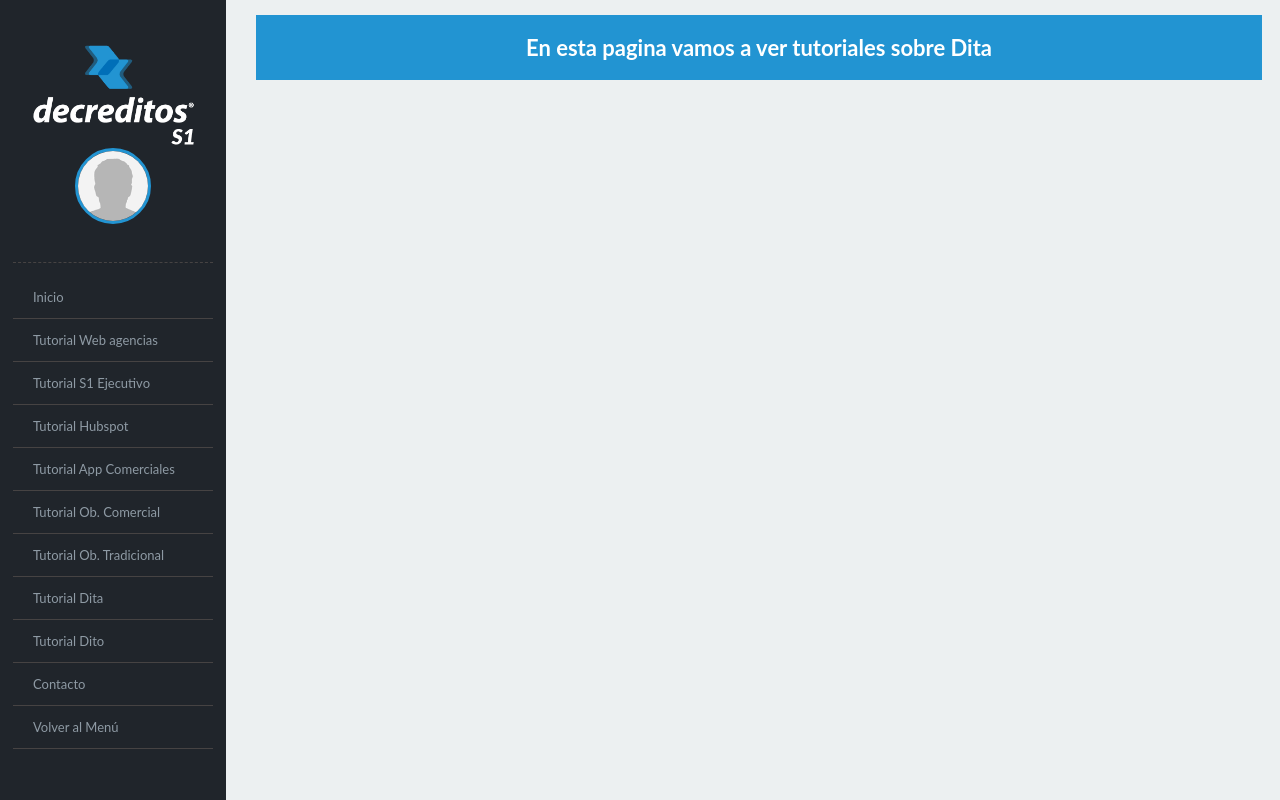
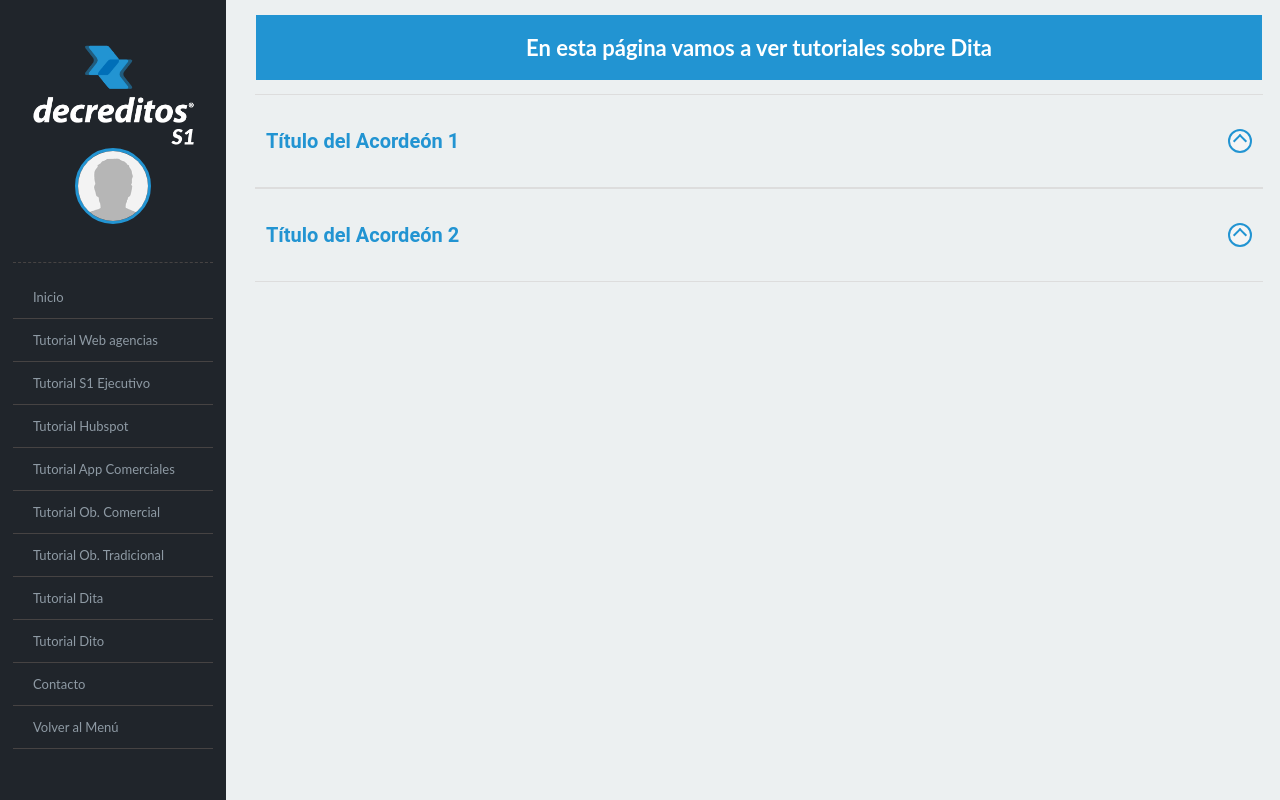
Before and after one commit to JuanGonzalez1889/ProyectoDC, a React (Create React App) app in the folder proyecto-dc/: page /Dita in a window 1280 px wide. Built offline with nearby package versions, Linux system fonts and the light colour scheme.

Commit message:
agregando archivos a dita

```diff
--- /dev/null
+++ b/proyecto-dc/src/components/dita.css
@@ -0,0 +1,85 @@
+body {
+    background-color: #ecf0f1;
+    overflow-y: auto;
+}
+
+.titulos {
+    display: flex;
+    justify-content: center;
+    align-items: center;
+    font-size: 22px;
+    font-family: "Lato", sans-serif;
+    margin-left: 256px;
+    margin-right: 18px;
+    height: 65px;
+    background-color: #2294d2;
+    color: white;
+}
+
+
+.accordion {
+    border-top: 1px solid #ddd;
+    border-bottom: 1px solid #ddd;
+    border-left: none;
+    border-right: none;
+    border-radius: 0px;
+    margin-left: 255px;
+    margin-right: 17px;
+}
+
+.accordion-title {
+    padding: 11px;
+    line-height: 3.5;
+    cursor: pointer;
+    color: #2294d2;
+    font-family: roboto, sans-serif;
+    font-weight: 700;
+    font-size: 1.25rem;
+    cursor: pointer;
+    display: flex;
+    justify-content: space-between;
+    align-items: center;
+}
+
+
+.accordion-content {
+    padding: 1.25rem;
+    border-top: 1px solid #ddd;
+    font-size: 1.125rem;
+    color: #7d7f83;
+    background-color: #fafafa;
+}
+
+.accordion-arrow {
+    width: 20px;
+    height: 20px;
+    border-radius: 50%;
+    display: inline-block;
+    background-color: #f5f5f5;
+    border: 2px solid #2294d2;
+    position: relative;
+    transition: transform 0.4s ease;
+    /* puedes ajustar la duración y la función de timing si lo deseas */
+    transform: rotate(0deg);
+    /* posición inicial (acordeón cerrado) */
+}
+
+/* Creación de la flecha apuntando hacia abajo usando solo :before */
+.accordion-arrow:before {
+    content: '';
+    position: absolute;
+    top: 50%;
+    left: 50%;
+    border-left: 2px solid #2294d2;
+    border-bottom: 2px solid #2294d2;
+    width: 8px;
+    height: 8px;
+    transform: translate(-50%, -50%) rotate(135deg);
+    /* Corrección aquí */
+}
+
+/* Cuando el acordeón esté abierto, rotamos la flecha para que apunte hacia arriba */
+.accordion-arrow.open:before {
+    transform: translate(-50%, -50%) rotate(-45deg);
+    /* Corrección aquí */
+}
--- a/proyecto-dc/src/views/Dita.js
+++ b/proyecto-dc/src/views/Dita.js
@@ -1,9 +1,34 @@
-import React from "react";
-import "../components/tutoriales.css";
+/* eslint-disable react/prop-types */
+import "../components/dita.css";
+import React, { useState } from "react";
+
+const Accordion = ({ title, children }) => {
+  const [isOpen, setIsOpen] = useState(false);
+
+  return (
+    <div className="accordion">
+      <div className="accordion-title" onClick={() => setIsOpen(!isOpen)}>
+        {title}
+        <div className={`accordion-arrow ${isOpen ? "open" : ""}`} />
+      </div>
+      {isOpen && <div className="accordion-content">{children}</div>}
+    </div>
+  );
+};
 
 const tutoriales = () => {
   return (
-    <h1 className="titulos">En esta pagina vamos a ver tutoriales sobre Dita</h1>
+    <div>
+      <h1 className="titulos">
+        En esta página vamos a ver tutoriales sobre Dita
+      </h1>
+      <Accordion title="Título del Acordeón 1">
+        Contenido del acordeón 1.
+      </Accordion>
+      <Accordion title="Título del Acordeón 2">
+        Contenido del acordeón 2.
+      </Accordion>
+    </div>
   );
 };
 
--- a/proyecto-dc/src/views/appComerciales.js
+++ b/proyecto-dc/src/views/appComerciales.js
@@ -3,7 +3,7 @@ import React from "react";
 import "../components/comerciales.css";
 import imagen1 from "../images/loginApp.png";
 import imagen2 from "../images/agenciaApp.png";
-import imagen3 from "../images/infoagenciaApp.png";
+import imagen3 from "../images/agenciaApp1.png";
 
 
 const Card = ({ title, image, subtitle, text, list, text1 }) => {
@@ -53,8 +53,8 @@ const tutorialesComerciales = () => {
       </h1>
       <Card
         title="El ingreso a la aplicacion de comerciales es con el mismo usuario y contraseña que utilizamos en S1 Ejecutivo "
-        subtitle="Link para ingresar a App comerciales:"
-        text="https://comercial.decreditos.com/"
+        subtitle="Link para ingresar:"
+        text="Click para ir a la App Comerciales"
         image={imagen1}
       />
       <Card
@@ -66,7 +66,7 @@ const tutorialesComerciales = () => {
         image={imagen2}
       />
       <Card
-        title="Al ingresar a la agencia vemos la siguiente información:"
+        title="Al ingresar a la agencia podemos ver la siguiente información:"
         list={listItems}
         text1="Video de ejemplo"
         image={imagen3}
```
Also changed, not shown: proyecto-dc/src/images/agenciaApp1.png (added).
